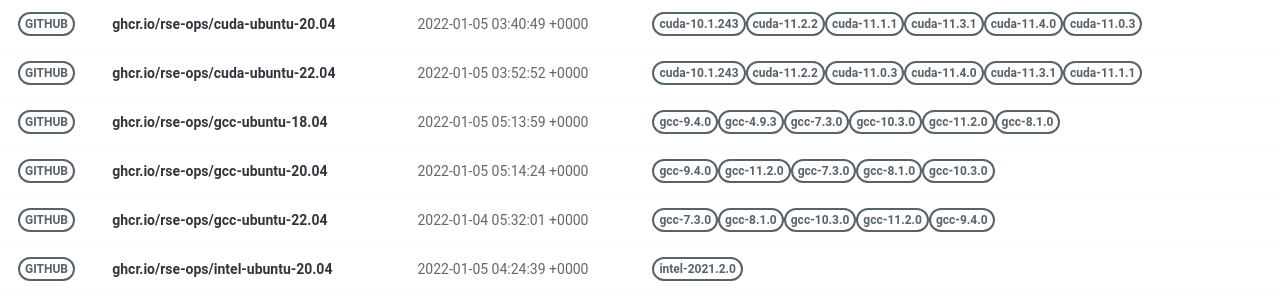
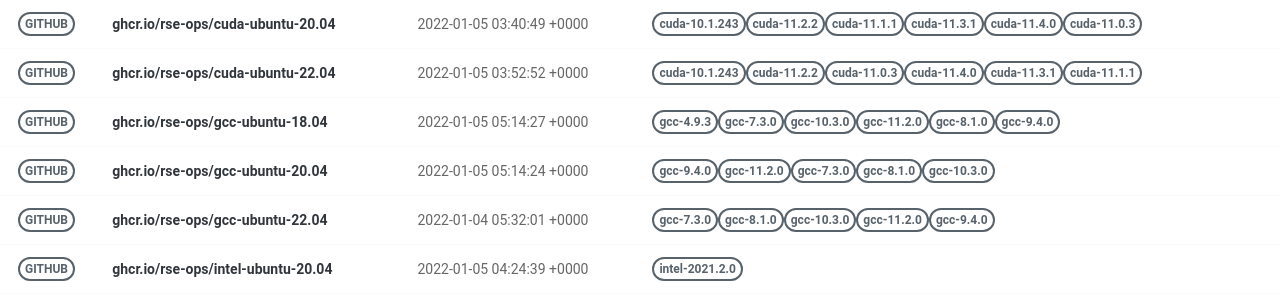
Before and after one commit to rse-ops/docker-images, a Jekyll site: the page built from pages/index.md, in a window 1280 px wide. Shown: the part 277-577 px from the top of the page. Built offline with Jekyll 4.4.1, drawn with Linux system fonts in a browser that asks for light colours; nearby versions of some CDN libraries.

Commit message:
Automated push to update library 2022-01-05

```diff
--- a/_library/ghcr.io-rse-ops-gcc-ubuntu-18.04.md
+++ b/_library/ghcr.io-rse-ops-gcc-ubuntu-18.04.md
@@ -1,14 +1,11 @@
 ---
 layout: container
 name: ghcr.io/rse-ops/gcc-ubuntu-18.04
-updated_at: 2022-01-05 05:13:59.419892
+updated_at: 2022-01-05 05:14:27.888630
 
 
 container_url: https://github.com/orgs/rse-ops/packages/container/package/gcc-ubuntu-18.04
 versions:
- - tag: gcc-9.4.0
-   dockerfile: https://github.com/rse-ops/docker-images/blob/main/ubuntu/gcc/Dockerfile
-   manifest: https://crane.ggcr.dev/manifest/ghcr.io/rse-ops/gcc-ubuntu-18.04:gcc-9.4.0
  - tag: gcc-4.9.3
    dockerfile: https://github.com/rse-ops/docker-images/blob/main/ubuntu/gcc/Dockerfile
    manifest: https://crane.ggcr.dev/manifest/ghcr.io/rse-ops/gcc-ubuntu-18.04:gcc-4.9.3
```
Also changed, not shown: other parts of _library/ghcr.io-rse-ops-gcc-ubuntu-18.04.md (+3 -0 lines).
